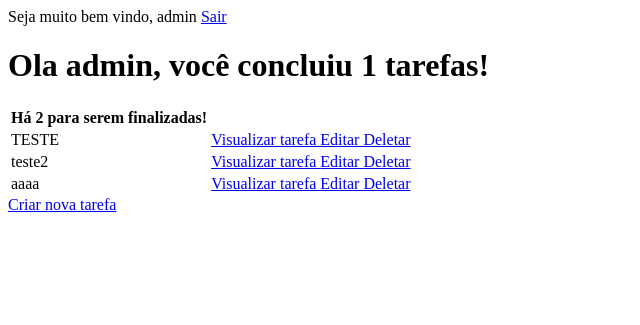
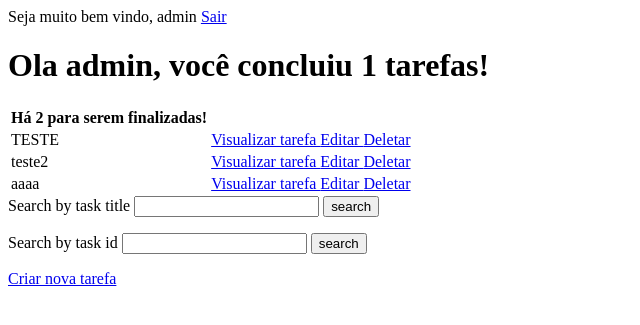
Before and after one commit to PedroLarrieuF/todo_list_django, a Django app: page / in a window 1280 px wide. Shown: the top 325 px of the page, without its empty margins (0-640 px from the left). Run offline with Django 4.2, Linux system fonts and the light colour scheme; a user stored in the database is signed in; data comes from the database, SQL or seed files in the repository; both versions use the stored data as it was after the commit.

Commit message:
AJUSTES - Pequenos Ajustes

```diff
--- a/baseapp/templates/baseapp/tasks_list.html
+++ b/baseapp/templates/baseapp/tasks_list.html
@@ -34,6 +34,18 @@
 
 </table>
 
+
+<form method = "GET"> Search by task title
+    <input type = 'text' name = 'search-area'>
+    <input type = 'submit' value = 'search'>
+</form>
+
+
+<form method = "GET"> Search by task id
+    <input type = 'text' name = 'search-area-id'>
+    <input type = 'submit' value = 'search'>
+</form>
+
 <p1>
     <a href = '{% url 'tasks_form'%}'>Criar nova tarefa</a>
 </p1>
--- a/baseapp/views.py
+++ b/baseapp/views.py
@@ -22,6 +22,16 @@ class TasklistView(LoginRequiredMixin,ListView):
         context['Count'] = context['Tasks'].filter(task_done = False).count()
         context['DoneTasks'] = context['Tasks'].filter(task_done = True).count()
 
+        search_type = self.request.GET.get('search-area') or ''
+        search_type_id = self.request.GET.get('search-area-id') or ''
+        search_type_descr = self.request.GET.get('search-area-id') or ''
+
+
+        if search_type:
+            context['Tasks'] = context ['Tasks'].filter(Title = search_type)
+
+        if search_type_id:
+            context['Tasks'] = context ['Tasks'].filter(id = search_type_id)
 
         return context
 
```
Also changed, not shown: db.sqlite3.
